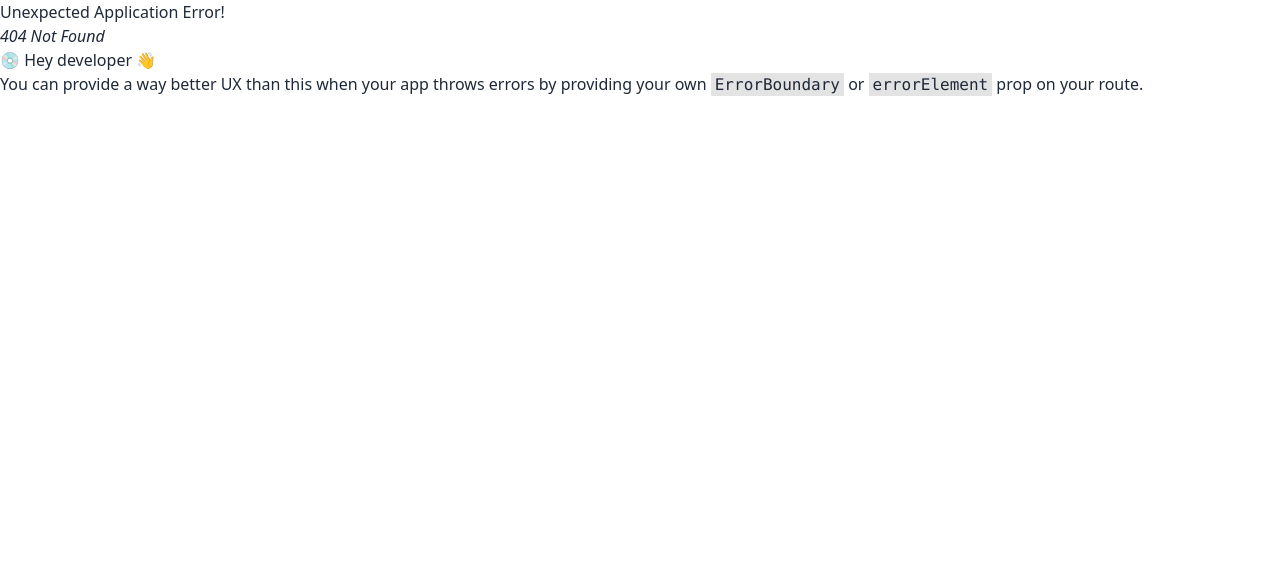
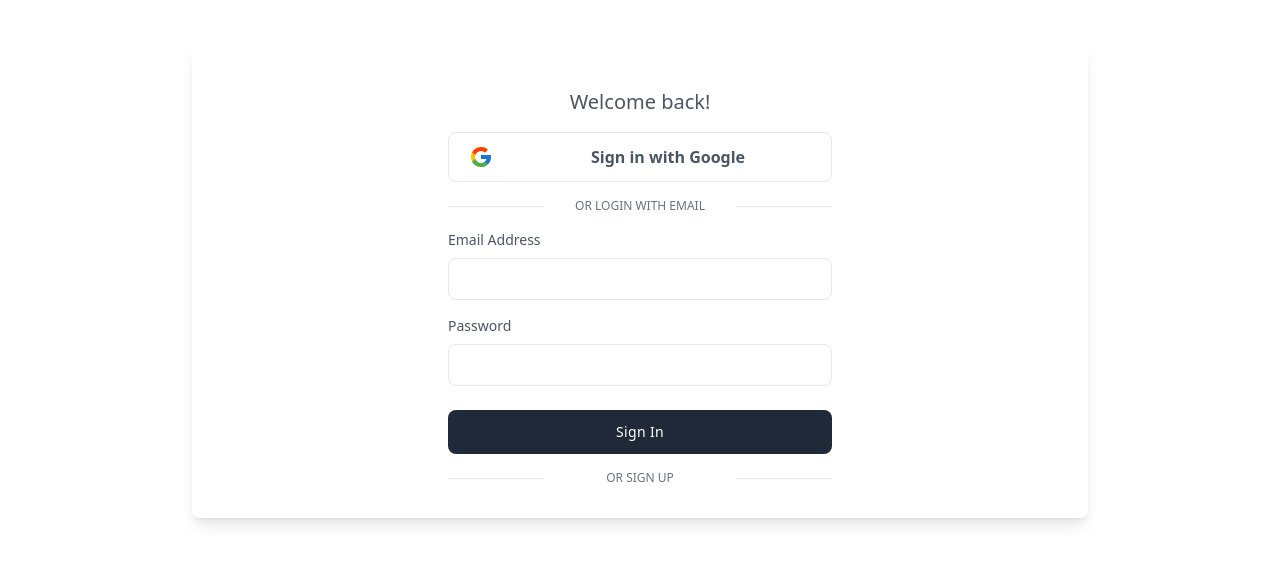
Before and after one commit to arifadnan05/electro-mart-client, a React (Vite) app: page / in a window 1280 px wide. Before the commit this address had no page. Shown: the top 564 px of the page. Built offline with nearby package versions, Linux system fonts and the light colour scheme.

Commit message:
login components are added

```diff
--- a/package.json
+++ b/package.json
@@ -10,6 +10,7 @@
     "preview": "vite preview"
   },
   "dependencies": {
+    "firebase": "^10.13.0",
     "localforage": "^1.10.0",
     "match-sorter": "^6.3.4",
     "react": "^18.3.1",
--- a/src/Pages/Login/Login.jsx
+++ b/src/Pages/Login/Login.jsx
@@ -1,11 +1,80 @@
 import React from 'react'
+import { useForm } from 'react-hook-form'
 
 const Login = () => {
-  return (
-    <div>
+    const {
+        register,
+        handleSubmit,
+        formState: { errors },
+    } = useForm()
 
-    </div>
-  )
+    const onSubmit = (data) => console.log(data)
+    return (
+        <div className="flex w-full justify-center items-center mt-11 max-w-sm mx-auto overflow-hidden bg-white rounded-lg shadow-lg dark:bg-gray-800 lg:max-w-4xl">
+
+            <div className="w-full px-6 py-8 md:px-8 lg:w-1/2">
+
+
+                <p className="mt-3 text-xl text-center text-gray-600 dark:text-gray-200">
+                    Welcome back!
+                </p>
+
+                <a href="#" className="flex items-center justify-center mt-4 text-gray-600 transition-colors duration-300 transform border rounded-lg dark:border-gray-700 dark:text-gray-200 hover:bg-gray-50 dark:hover:bg-gray-600">
+                    <div className="px-4 py-2">
+                        <svg className="w-6 h-6" viewBox="0 0 40 40">
+                            <path d="M36.3425 16.7358H35V16.6667H20V23.3333H29.4192C28.045 27.2142 24.3525 30 20 30C14.4775 30 10 25.5225 10 20C10 14.4775 14.4775 9.99999 20 9.99999C22.5492 9.99999 24.8683 10.9617 26.6342 12.5325L31.3483 7.81833C28.3717 5.04416 24.39 3.33333 20 3.33333C10.7958 3.33333 3.33335 10.7958 3.33335 20C3.33335 29.2042 10.7958 36.6667 20 36.6667C29.2042 36.6667 36.6667 29.2042 36.6667 20C36.6667 18.8825 36.5517 17.7917 36.3425 16.7358Z" fill="#FFC107" />
+                            <path d="M5.25497 12.2425L10.7308 16.2583C12.2125 12.59 15.8008 9.99999 20 9.99999C22.5491 9.99999 24.8683 10.9617 26.6341 12.5325L31.3483 7.81833C28.3716 5.04416 24.39 3.33333 20 3.33333C13.5983 3.33333 8.04663 6.94749 5.25497 12.2425Z" fill="#FF3D00" />
+                            <path d="M20 36.6667C24.305 36.6667 28.2167 35.0192 31.1742 32.34L26.0159 27.975C24.3425 29.2425 22.2625 30 20 30C15.665 30 11.9842 27.2359 10.5975 23.3784L5.16254 27.5659C7.92087 32.9634 13.5225 36.6667 20 36.6667Z" fill="#4CAF50" />
+                            <path d="M36.3425 16.7358H35V16.6667H20V23.3333H29.4192C28.7592 25.1975 27.56 26.805 26.0133 27.9758C26.0142 27.975 26.015 27.975 26.0158 27.9742L31.1742 32.3392C30.8092 32.6708 36.6667 28.3333 36.6667 20C36.6667 18.8825 36.5517 17.7917 36.3425 16.7358Z" fill="#1976D2" />
+                        </svg>
+                    </div>
+
+                    <span className="w-5/6 px-4 py-3 font-bold text-center">Sign in with Google</span>
+                </a>
+
+                <div className="flex items-center justify-between mt-4">
+                    <span className="w-1/5 border-b dark:border-gray-600 lg:w-1/4"></span>
+
+                    <a href="#" className="text-xs text-center text-gray-500 uppercase dark:text-gray-400 hover:underline">or login
+                        with email</a>
+
+                    <span className="w-1/5 border-b dark:border-gray-400 lg:w-1/4"></span>
+                </div>
+
+                <form onSubmit={handleSubmit(onSubmit)}>
+                    <div className="mt-4">
+                        <label className="block mb-2 text-sm font-medium text-gray-600 dark:text-gray-200" for="LoggingEmailAddress">Email Address</label>
+                        <input id="LoggingEmailAddress" className="block w-full px-4 py-2 text-gray-700 bg-white border rounded-lg dark:bg-gray-800 dark:text-gray-300 dark:border-gray-600 focus:border-blue-400 focus:ring-opacity-40 dark:focus:border-blue-300 focus:outline-none focus:ring focus:ring-blue-300" type="email" {...register("email", { required: true })}/>
+                        {errors.email && <span>This field is required</span>}
+                    </div>
+
+                    <div className="mt-4">
+                        <div className="flex justify-between">
+                            <label className="block mb-2 text-sm font-medium text-gray-600 dark:text-gray-200" for="loggingPassword">Password</label>
+
+                        </div>
+
+                        <input id="loggingPassword" className="block w-full px-4 py-2 text-gray-700 bg-white border rounded-lg dark:bg-gray-800 dark:text-gray-300 dark:border-gray-600 focus:border-blue-400 focus:ring-opacity-40 dark:focus:border-blue-300 focus:outline-none focus:ring focus:ring-blue-300" type="password" {...register("password", { required: true })}/>
+                        {errors.password && <span>This field is required</span>}
+                    </div>
+
+                    <div className="mt-6">
+                        <button className="w-full px-6 py-3 text-sm font-medium tracking-wide text-white capitalize transition-colors duration-300 transform bg-gray-800 rounded-lg hover:bg-gray-700 focus:outline-none focus:ring focus:ring-gray-300 focus:ring-opacity-50">
+                            Sign In
+                        </button>
+                    </div>
+                </form>
+
+                <div className="flex items-center justify-between mt-4">
+                    <span className="w-1/5 border-b dark:border-gray-600 md:w-1/4"></span>
+
+                    <a href="#" className="text-xs text-gray-500 uppercase dark:text-gray-400 hover:underline">or sign up</a>
+
+                    <span className="w-1/5 border-b dark:border-gray-600 md:w-1/4"></span>
+                </div>
+            </div>
+        </div>
+    )
 }
 
 export default Login
--- a/src/Routes/Route.jsx
+++ b/src/Routes/Route.jsx
@@ -1,5 +1,6 @@
 import { createBrowserRouter } from "react-router-dom";
 import Home from "../Pages/Home/Home";
+import Login from "../Pages/Login/Login";
 
 const router = createBrowserRouter([
     // {
@@ -8,7 +9,8 @@
     // }
 
     {
-
+        path: '/',
+        element: <Login />
     }
 ])
 export default router
--- /dev/null
+++ b/src/firebase/firebase.config.js
@@ -0,0 +1,20 @@
+// Import the functions you need from the SDKs you need
+import { initializeApp } from "firebase/app";
+import { getAuth } from "firebase/auth";
+// TODO: Add SDKs for Firebase products that you want to use
+// https://firebase.google.com/docs/web/setup#available-libraries
+
+// Your web app's Firebase configuration
+const firebaseConfig = {
+  apiKey: import.meta.env.VITE_apiKey,
+  authDomain: import.meta.env.VITE_authDomain,
+  projectId: import.meta.env.VITE_projectId,
+  storageBucket: import.meta.env.VITE_storageBucket,
+  messagingSenderId: import.meta.env.VITE_messagingSenderId,
+  appId: import.meta.env.VITE_appId
+};
+
+// Initialize Firebase
+const app = initializeApp(firebaseConfig);
+const auth = getAuth(app)
+export default auth
```
Also changed, not shown: 1 other file (tests, documents, lock files or other folders).
